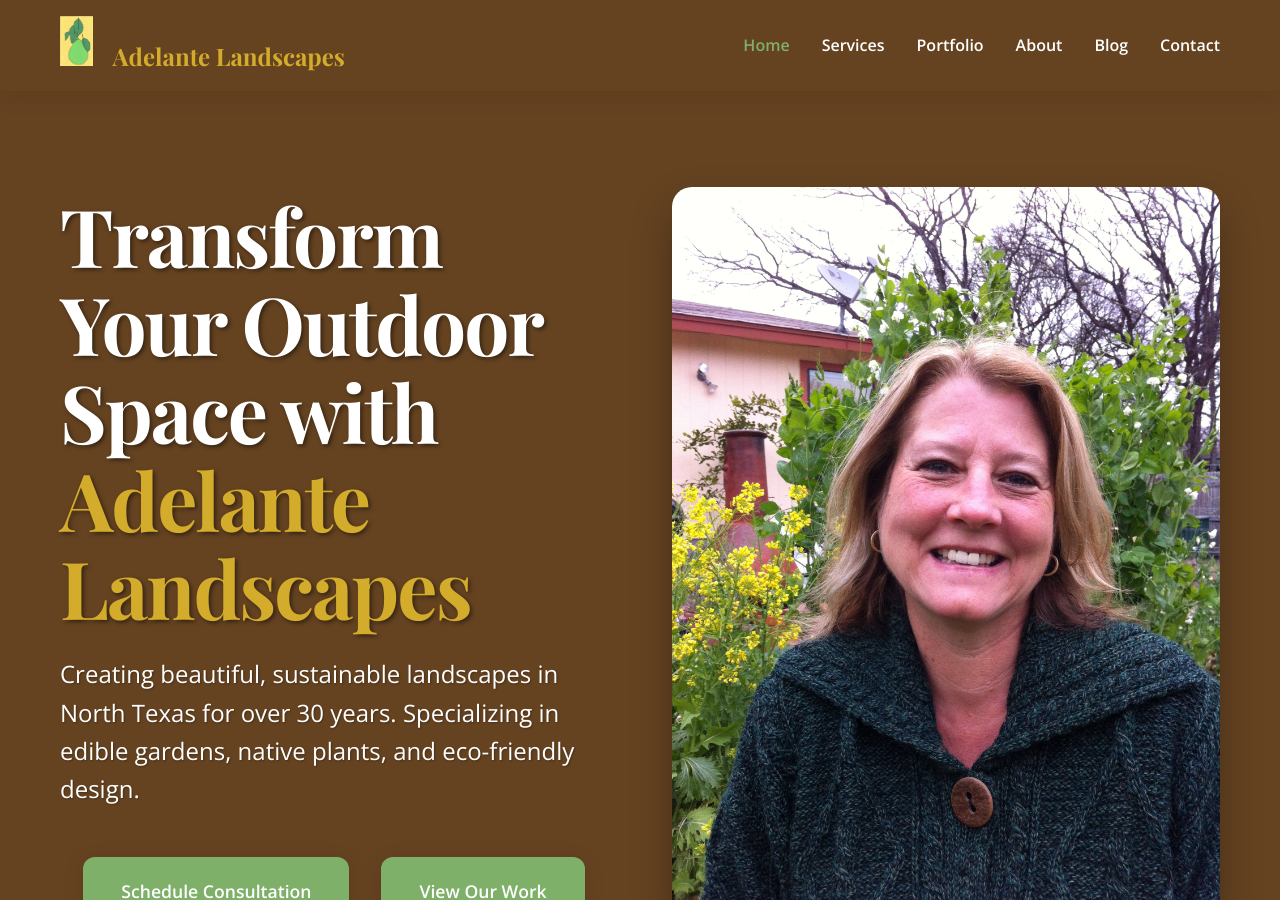
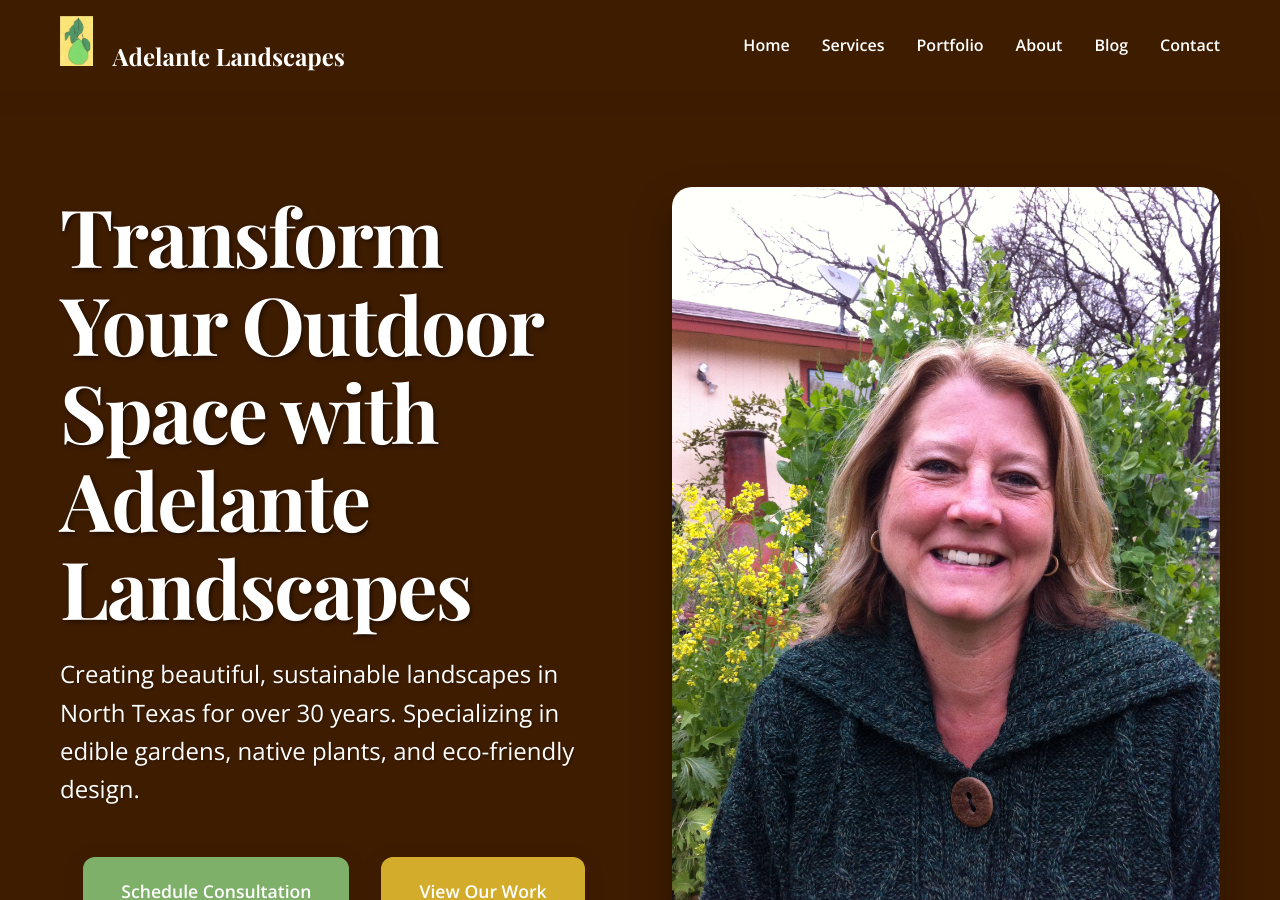
Before and after one commit to Benjination/AdelanteLandscapes, a Jekyll site: the page built from index.html, in a window 1280 px wide and 900 px high. Built offline with Jekyll 4.4.1, drawn with Linux system fonts in a browser that asks for light colours.

Commit message:
Add override CSS file to force dark brown theme (#3e1c00) on GitHub Pages

```diff
--- a/_layouts/default.html
+++ b/_layouts/default.html
@@ -9,6 +9,7 @@
   <meta name="description" content="{{ page.description | default: site.description | strip_html | normalize_whitespace | truncate: 160 | escape }}">
 
   <link rel="stylesheet" href="{{ site.baseurl }}/assets/css/style.css">
+  <link rel="stylesheet" href="{{ site.baseurl }}/assets/css/dark-theme.css">
   <link rel="canonical" href="{{ page.url | replace:'index.html','' | absolute_url }}">
 
   <!-- Google Fonts -->
--- /dev/null
+++ b/assets/css/dark-theme.css
@@ -0,0 +1,74 @@
+/* ===== CSS Variables ===== */
+/* Updated: July 29, 2025 - Dark Brown Theme #3e1c00 */
+:root {
+  --primary-color: #7fb069;
+  --secondary-color: #d4ac2b;
+  --accent-color: #7fb069;
+  --earth-brown: #3e1c00;
+  --warm-brown: #3e1c00;
+  --light-brown: #3e1c00;
+  --dark-brown: #3e1c00;
+  --very-dark-brown: #3e1c00;
+  --cream: #3e1c00;
+  --light-text: #ffffff;
+  --text-color: #ffffff;
+  --text-light: #ffffff;
+  --background-color: #3e1c00;
+  --card-background: #3e1c00;
+  --light-gray: #3e1c00;
+  --border-color: #7fb069;
+
+  --font-primary: 'Playfair Display', serif;
+  --font-secondary: 'Open Sans', sans-serif;
+
+  --shadow: 0 4px 20px rgba(62, 28, 0, 0.15);
+  --shadow-hover: 0 8px 30px rgba(62, 28, 0, 0.25);
+  --transition: all 0.3s ease;
+  --border-radius: 12px;
+}
+
+/* ===== Reset & Base Styles ===== */
+* {
+  margin: 0;
+  padding: 0;
+  box-sizing: border-box;
+}
+
+body {
+  font-family: var(--font-secondary);
+  line-height: 1.6;
+  color: var(--text-color);
+  background-color: var(--background-color);
+}
+
+/* Force all backgrounds to dark brown */
+section, .site-header, .hero-section, .service-item, .blog-card, .portfolio-filter,
+.navbar-menu, .filter-btn, .related-card, .hero, header, nav {
+  background-color: #3e1c00 !important;
+  background: #3e1c00 !important;
+}
+
+/* Force all text to white */
+body, p, h1, h2, h3, h4, h5, h6, span, div, a, li {
+  color: #ffffff !important;
+}
+
+/* Navigation specific */
+.nav-link {
+  color: #ffffff !important;
+}
+
+.nav-link:hover {
+  color: #7fb069 !important;
+}
+
+/* Buttons */
+.btn-primary {
+  background-color: #7fb069 !important;
+  color: #ffffff !important;
+}
+
+.btn-secondary {
+  background-color: #d4ac2b !important;
+  color: #ffffff !important;
+}
```
